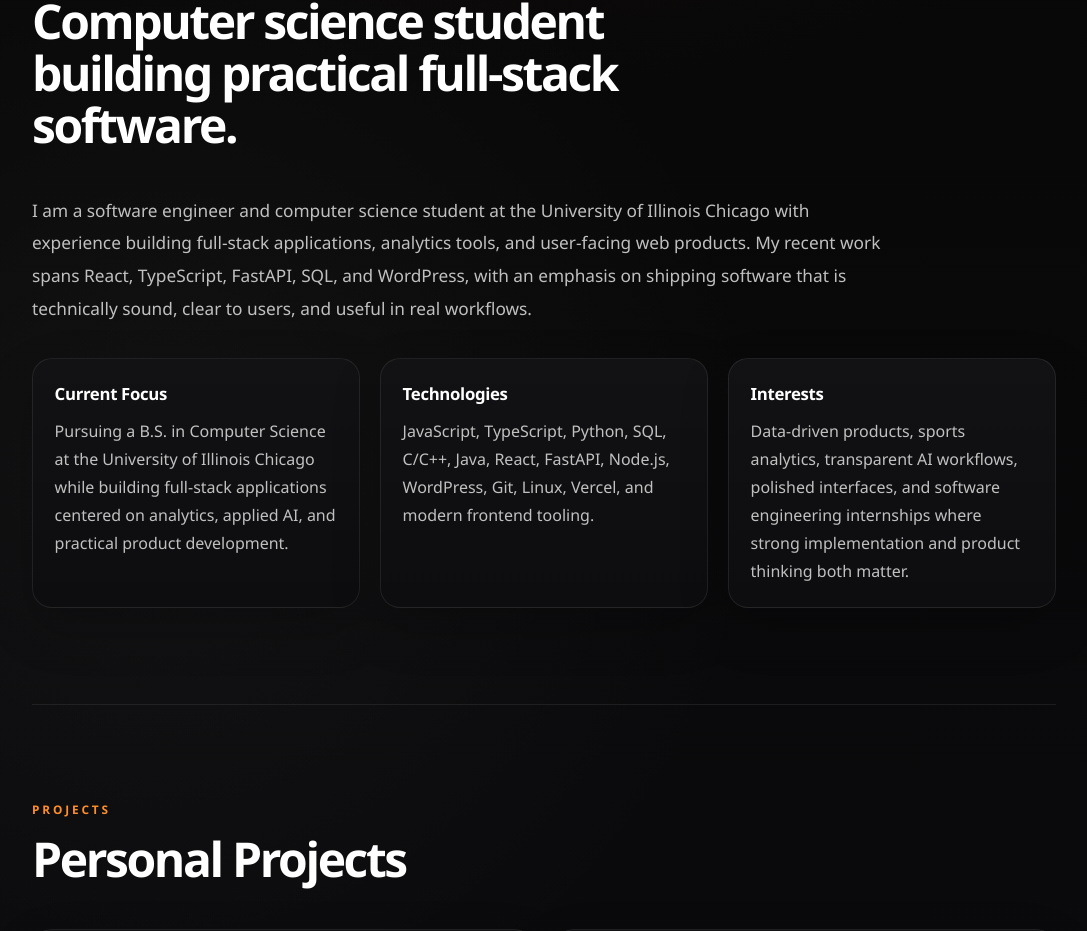
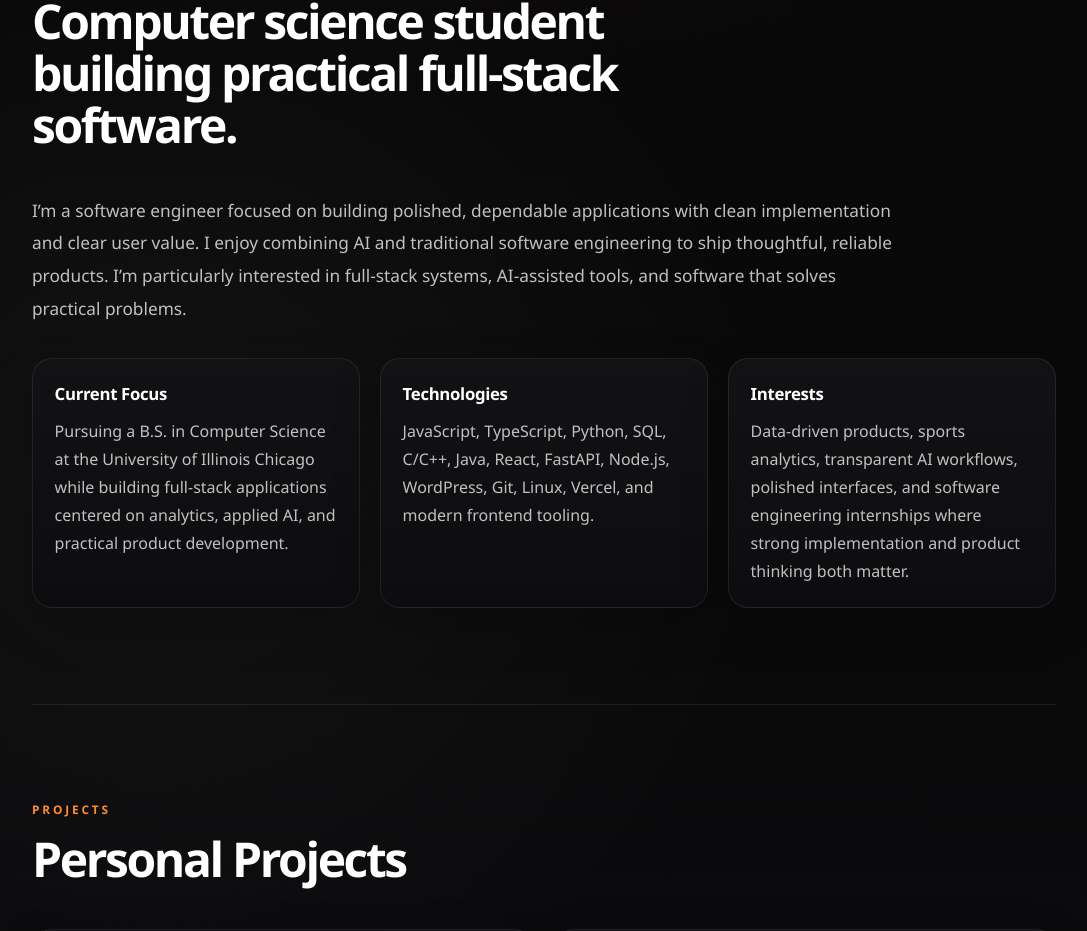
Before and after one commit to Mgomez1023/BaseballLandingSite, a React (Vite) app: page / in a window 1280 px wide. Shown: the part 934-1865 px from the top of the page, without its empty margins (96-1183 px from the left). Built offline with nearby package versions, Linux system fonts and the light colour scheme.

Commit message:
about section change

```diff
--- a/src/components/PortfolioSections.jsx
+++ b/src/components/PortfolioSections.jsx
@@ -132,11 +132,12 @@ function AboutSection() {
 
       <div className="about-layout">
         <p className="about-intro">
-          I am a software engineer and computer science student at the University of Illinois
-          Chicago with experience building full-stack applications, analytics tools, and
-          user-facing web products. My recent work spans React, TypeScript, FastAPI, SQL, and
-          WordPress, with an emphasis on shipping software that is technically sound, clear to
-          users, and useful in real workflows.
+          I’m a software engineer focused on building polished,
+          dependable applications with clean implementation and
+          clear user value. I enjoy combining AI and traditional
+          software engineering to ship thoughtful, reliable products.
+          I’m particularly interested in full-stack systems,
+          AI-assisted tools, and software that solves practical problems.
         </p>
 
         <div className="info-grid">
```
